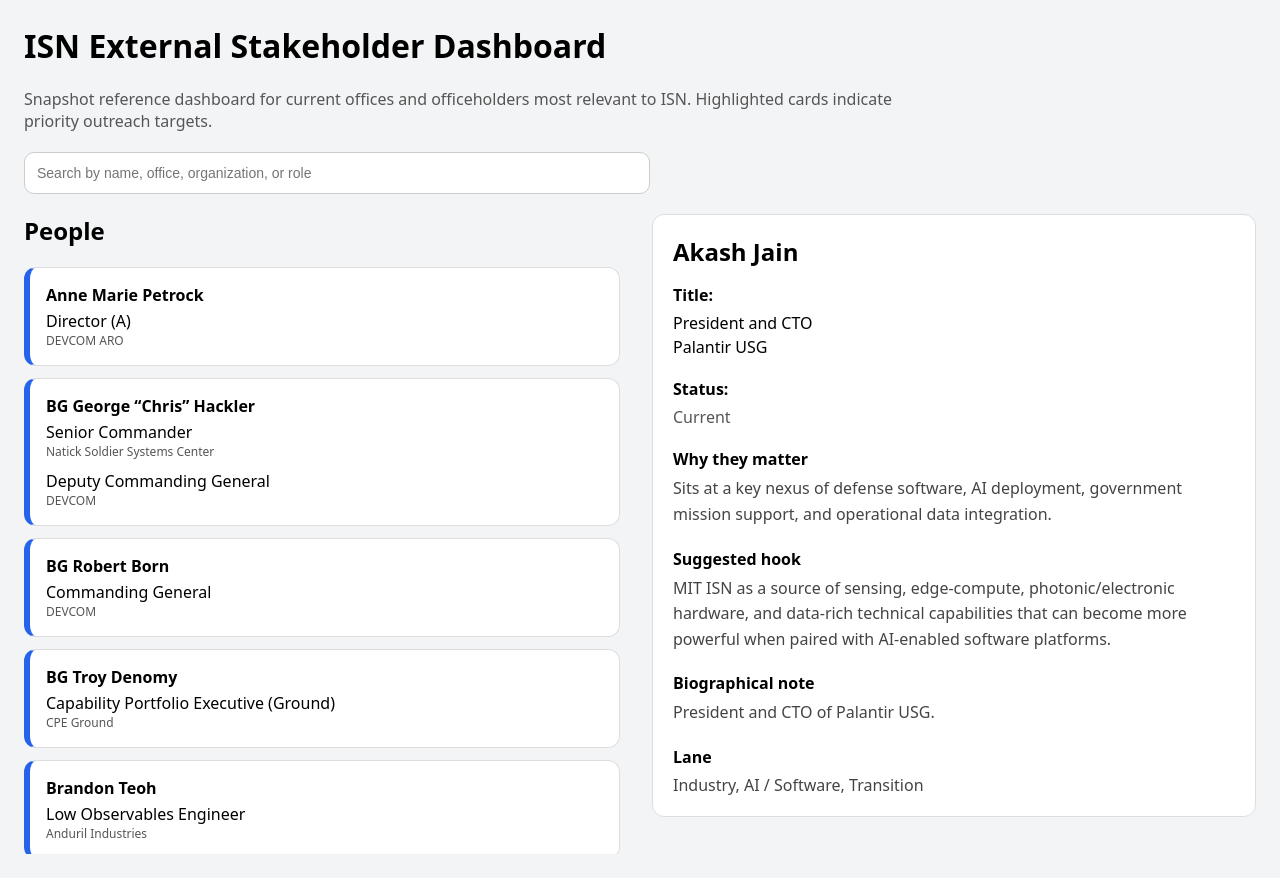
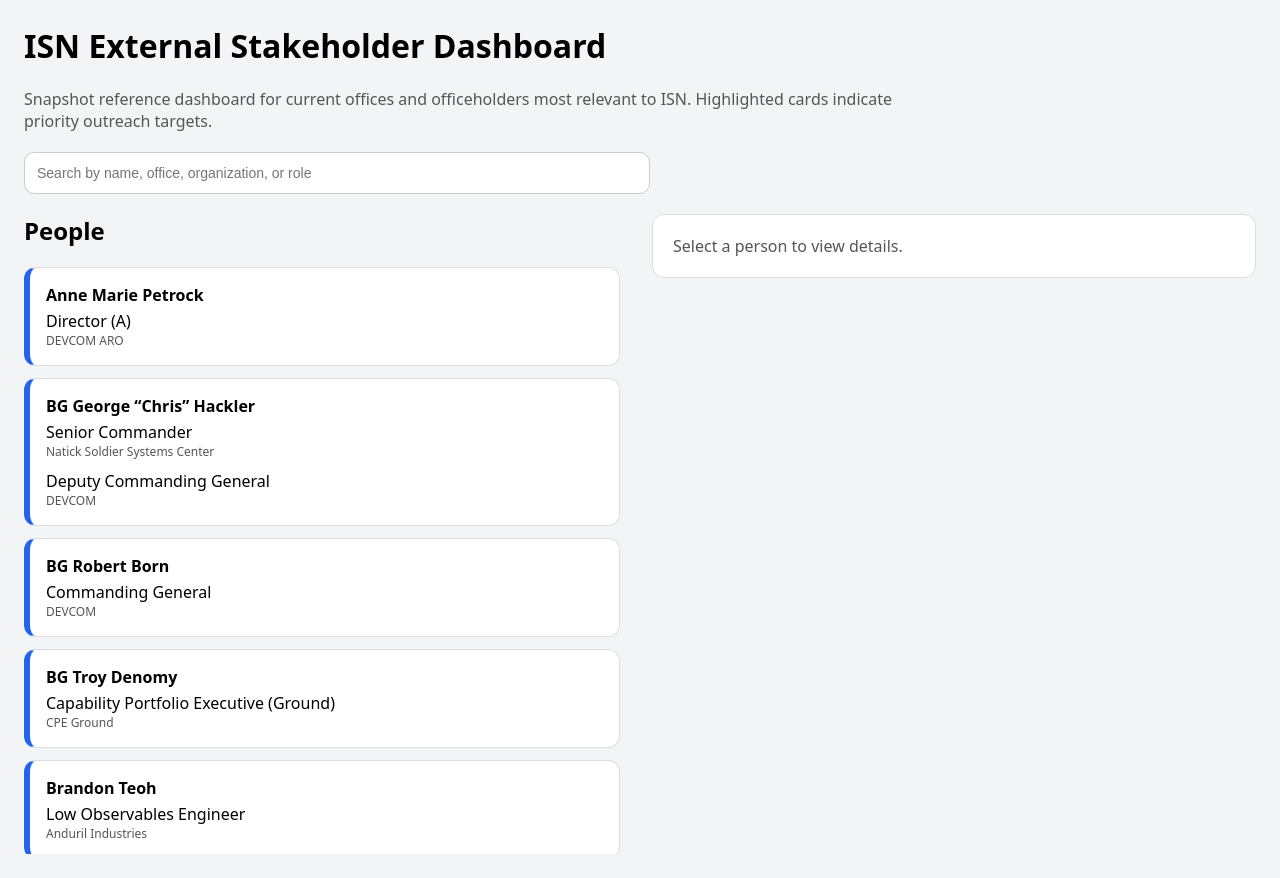
Before and after one commit to fhadley/isn-dashboard, a React (Vite) app: page / in a window 1280 px wide. Built offline with nearby package versions, Linux system fonts and the light colour scheme.

Commit message:
Remove default person selection from dashboard

```diff
--- a/src/App.jsx
+++ b/src/App.jsx
@@ -82,11 +82,7 @@
       .catch((err) => console.error("Failed to load people:", err));
   }, []);
 
-  useEffect(() => {
-    if (people.length > 0 && !selected) {
-      setSelected(people[0]);
-    }
-  }, [people, selected]);
+
 
   const reportFrameHeight = () => {
     const height = containerRef.current?.getBoundingClientRect().height;
@@ -206,8 +202,7 @@
         >
 
           {!selected ? (
-            <div>Loading…</div>
-          ) : (
+            <div style={{ color: "#555" }}>Select a person to view details.</div>          ) : (
             <>
               {selected?.photo && (
                 <img
```
